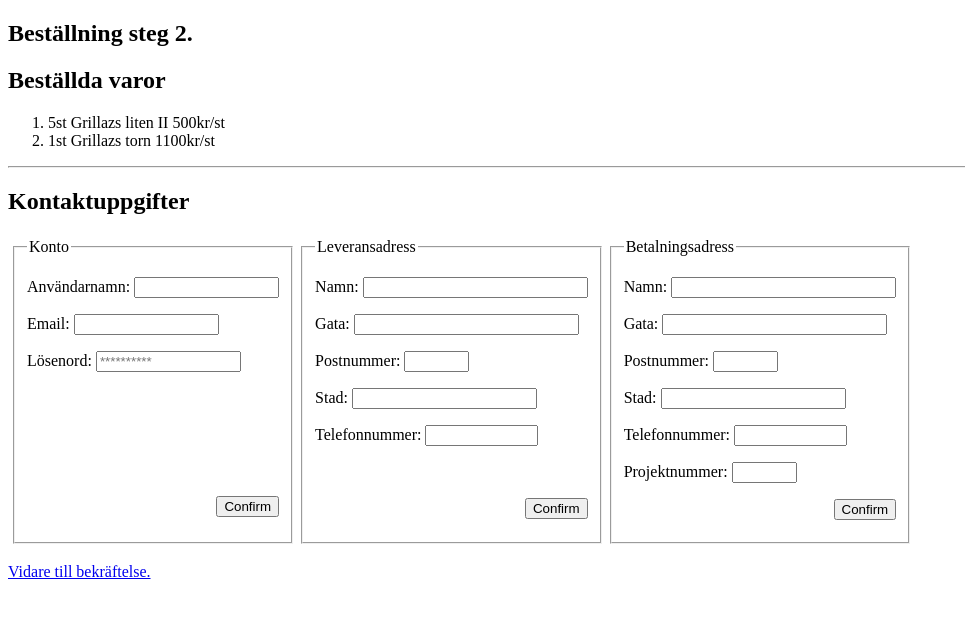
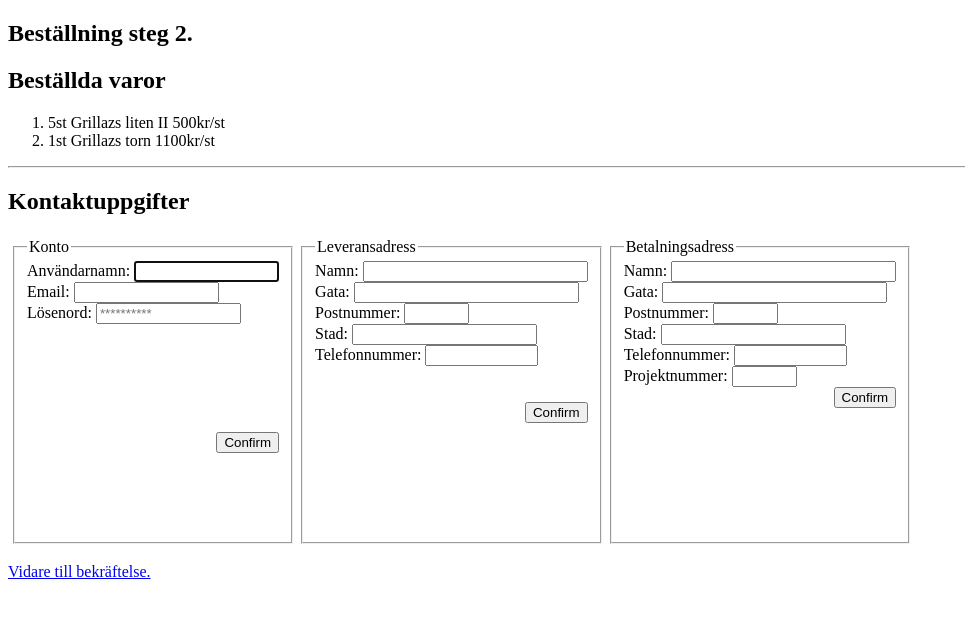
Before and after one commit to miamano/html, a plain HTML site: page labb2/HelpFiles/order.html in a window 1280 px wide. Shown: the whole page, without its empty margins (0-965 px from the left). Drawn offline with Linux system fonts and the light colour scheme.

Commit message:
Rättar till: 1.h1 taggar, form läggs till, autofocus, label, kopplingar

```diff
--- a/labb2/HelpFiles/order.html
+++ b/labb2/HelpFiles/order.html
@@ -25,15 +25,18 @@
         <article>
             <h2>Kontaktuppgifter</h2>
             <!--Using table is a very bad practice. I just try to avoid css as much as possible.-->
+            <form action="recipe.html" >
                 <table>
                     <tr>
                         <td>
-                        <form>
                             <fieldset>
                                 <legend> Konto</legend>
-                                <p>Användarnamn: <input type="text" name="name" size="15" /></p>
-                                <p>Email: <input type="email" name="email" size="15" /></p>
-                                <p>Lösenord: <input type="password" name="password" size="15" placeholder="**********" /></p>
+                                <label for="username">Användarnamn:</label>
+                                <input type="text" name="name" id="username" autofocus size="15" /><br />
+                                <label for="email">Email:</label>
+                                <input type="email" name="email" id="email" size="15" required/><br />
+                                <label for="pwd">Lösenord:</label>
+                                <input type="password" name="password" id="pwd" size="15" placeholder="**********" required/><br />
                                 <br />
                                 <br />
                                 <br />
@@ -42,38 +45,45 @@
                                 <br />
                                 <input style="float: right" type="submit" value="Confirm" />
                             </fieldset>
-                        </form>
                         </td>
                         <td>
-                        <form>
                             <fieldset>
                                 <legend> Leveransadress</legend>
-                                <p>Namn: <input type="text" name="deliveryName" size="25" /></p>
-                                <p>Gata: <input type="text" name="deliverSstreet" size="25" /></p>
-                                <p>Postnummer: <input type="text" name="deliveryZip" size="5" pattern="^[0-9]{5}" /></p>
-                                <p>Stad: <input type="text" name="deliveryTown" size="20" /></p>
-                                <p>Telefonnummer: <input type="text" name="deliveryPhone" size="11" pattern="^[0]{1}[0-9]{6,15}" /></p>
+                                <label for="dname">Namn: </label>
+                                <input type="text" name="dname" id="dname" size="25" /><br />
+                                <label for="dgata">Gata: </label>
+                                <input type="text" name="deliverStreet" id="dgata" size="25" /><br />
+                                <label for="dzip">Postnummer: </label>
+                                <input type="text" name="deliveryZip" id="dzip" size="5" pattern="^[0-9]{5}" /><br />
+                                <label for="dstad">Stad: </label>
+                                <input type="text" name="deliveryTown" id="dstad" size="20" /><br />
+                                <label for="dtnr">Telefonnummer: </label>
+                                <input type="text" name="deliveryPhone" id="dtnr" size="11" pattern="^[0]{1}[0-9]{6,15}" /><br />
                                 <br /> <br />
                                 <input style="float: right" type="submit" value="Confirm" />
                             </fieldset>
-                        </form>
                         </td>
                         <td>
-                        <form>
                             <fieldset>
                                 <legend> Betalningsadress</legend>
-                                <p>Namn: <input type="text" name="deliveryName" size="25" /></p>
-                                <p>Gata: <input type="text" name="deliverSstreet" size="25" /></p>
-                                <p>Postnummer: <input type="text" name="deliveryZip" size="5" pattern="^[0-9]{5}" /></p>
-                                <p>Stad: <input type="text" name="deliveryTown" size="20" /></p>
-                                <p>Telefonnummer: <input type="text" name="deliveryPhone" size="11" pattern="^[0]{1}[0-9]{6,15}" /></p>
-                                <p>Projektnummer: <input type="text" name="projectNumber" size="5" pattern="[0-9]" /></p>
+                                <label for="pname">Namn: </label>
+                                <input type="text" name="deliveryName" id="pname" size="25" /><br />
+                                <label for="pgata">Gata: </label>
+                                <input type="text" name="deliverSstreet" id="pgata" size="25" /><br />
+                                <label for="pzip">Postnummer: </label>
+                                <input type="text" name="deliveryZip" id="pzip" size="5" pattern="^[0-9]{5}" /><br />
+                                <label for="pstad">Stad: </label>
+                                <input type="text" name="deliveryTown" id="pstad" size="20" /><br />
+                                <label for="ptnr">Telefonnummer: </label>
+                                <input type="text" name="deliveryPhone" id="ptnr" size="11" pattern="^[0]{1}[0-9]{6,15}" /><br />
+                                <label for="ppnr">Projektnummer: </label>
+                                <input type="text" name="projectNumber" id="ppnr" size="5" pattern="[0-9]" /><br />
                                 <input style="float: right" type="submit" value="Confirm" />
                             </fieldset>
-                        </form>
                         </td>
                     </tr>
                 </table>
+            </form>
             <p><a href="../HelpFiles/recipe.html" target="_blank">Vidare till bekräftelse.</a></p>
         </article>
     </section>
```
Also changed, not shown: labb2/HelpFiles/recipe.html (+4 -4 lines), labb2/index.html (+18 -16 lines), labb2/Pages/input1.html (renamed from labb2/input1.html), labb2/Pages/input2.html (renamed from labb2/input2.html), labb2/Pages/input3.html (renamed from labb2/input3.html), labb2/Pages/input4.html (renamed from labb2/input4.html), labb2/Pages/input5.html (renamed from labb2/input5.html). Lines whose indentation alone changed are shown as unchanged.
